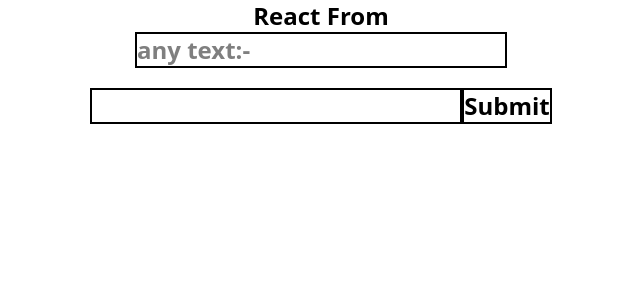
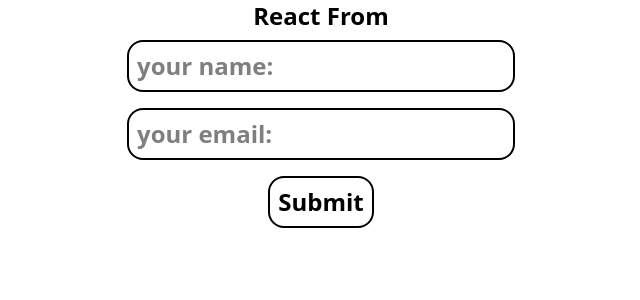
Before and after one commit to asik247/react-from, a React (Vite) app: page / in a window 1280 px wide. Shown: the top 300 px of the page, without its empty margins (319-959 px from the left). Built offline with nearby package versions, Linux system fonts and the light colour scheme.

Commit message:
form added and value done

```diff
--- a/src/App.jsx
+++ b/src/App.jsx
@@ -1,19 +1,33 @@
 import React from 'react';
-const handle = (e)=>{
-  e.preventDefault()
-  console.log(e.target.name.value)
-  console.log(e.target.email.value)
+// const handle = (e)=>{
+//   e.preventDefault()
+//   console.log(e.target.name.value)
+//   console.log(e.target.email.value)
 
+//   }
+const App = () => {
+  const handle = (e)=>{
+    e.preventDefault()
+    console.log(e.target.name.value)
+    console.log(e.target.email.value)
   }
-const App = () => {
   return (
     <div className='font-bold text-center text-2xl'>
       <h1>React From</h1>
-      <form onSubmit={handle} >
+      {/* <form onSubmit={handle} >
         <input className='border-2' type="text" name='name' placeholder='any text:-'/> <br />
         <input className='border-2' type="email" name="email" id="" />
         <input className='border-2 my-5' type="submit" value="Submit" />
-      </form>
+      </form> */}
+
+
+        <form onSubmit={handle}>
+          <input className='border-2 rounded-2xl p-2 my-2' type="text" name="name" id="" placeholder='your name:' /> <br />
+          <input className='border-2 rounded-2xl p-2 my-2' type='email' name="email" id="" placeholder='your email:' /> <br />
+          <input className='border-2 rounded-2xl my-2 p-2' type="submit" value="Submit" />
+        </form>
+
+
     </div>
   );
 };
```
